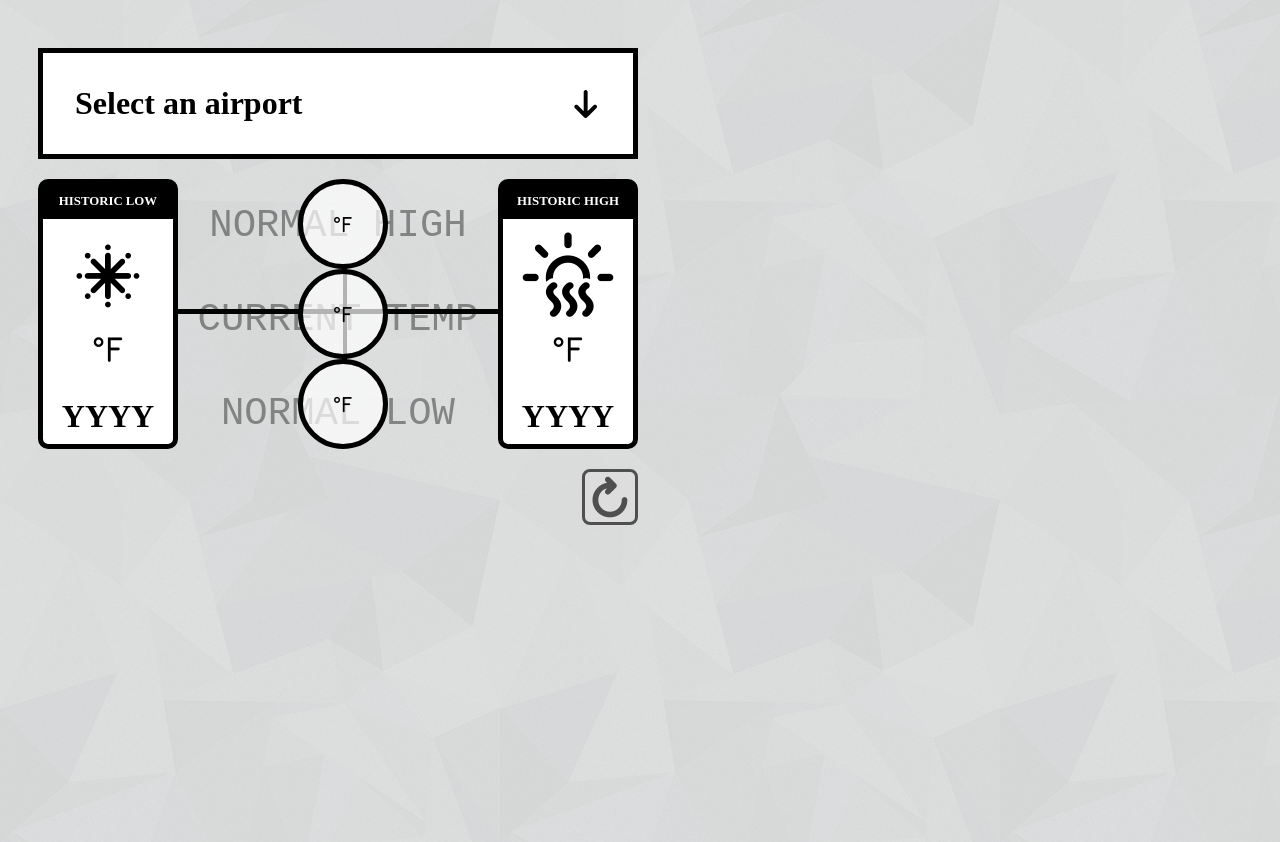
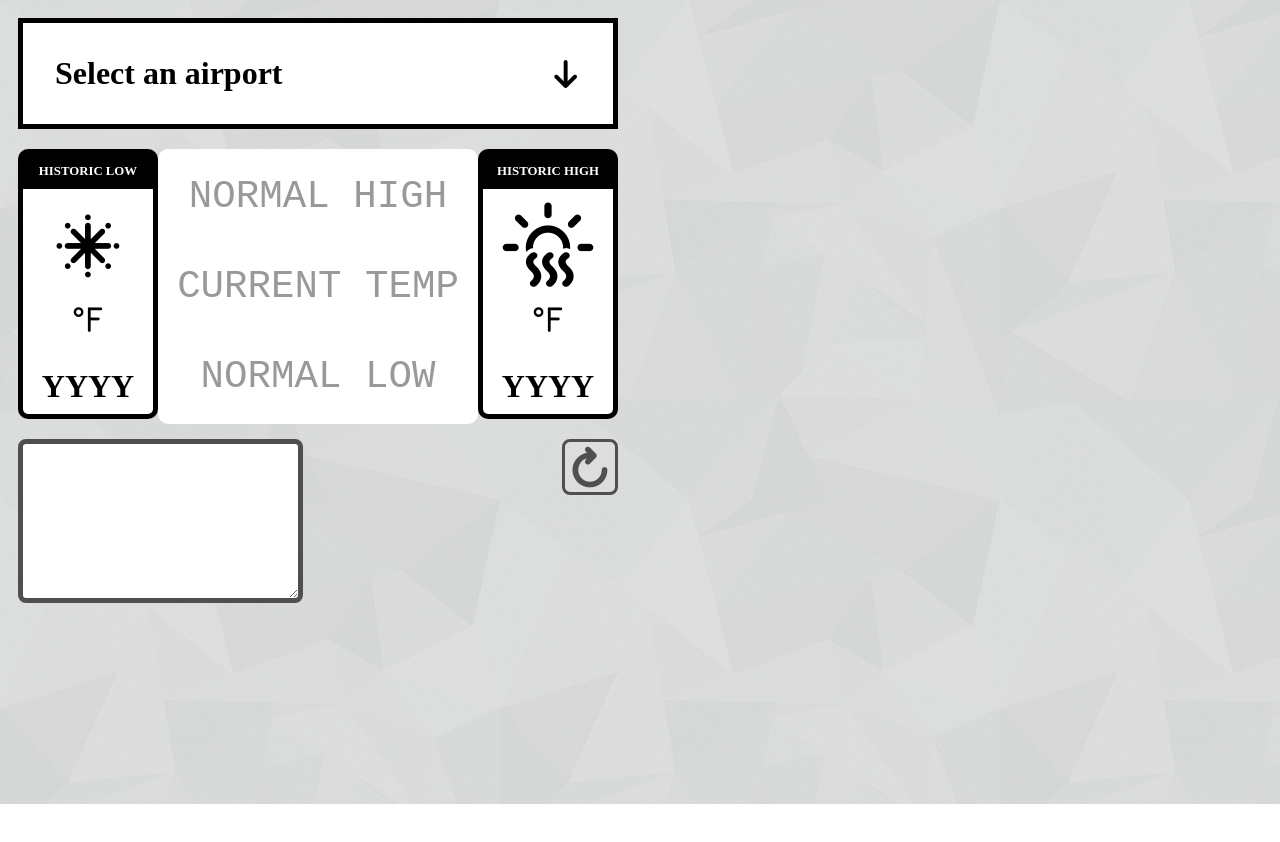
Before and after one commit to jesse-copeland/hilo, a website: page public/index.html in a window 1280 px wide. After the commit the page ends 804 px from the top, so only its background shows below. Drawn offline with Linux system fonts and the light colour scheme.

Commit message:
app ready to present

```diff
--- a/public/index.html
+++ b/public/index.html
@@ -12,17 +12,13 @@
     <section class="city-select">
       <select class="cs-select cs-skin-border">
         <option value="" disabled selected>Select an airport</option>
-        <option value="HNL">HNL</option>
-        <option value="NRT">NRT</option>
+        <option value="OSL">OSL</option>
+        <option value="UIO">UIO</option>
         <option value="LIM">LIM</option>
-        <option value="SFO">SFO</option>
-        <option value="SMF">SMF</option>
         <option value="JFK">JFK</option>
+        <option value="YPPH">PER</option>
         <option value="MCI">MCI</option>
-        <option value="DEN">DEN</option>
-        <option value="LAX">LAX</option>
         <option value="ANC">ANC</option>
-        <option value="HOU">HOU</option>
         <option value="BGR">BGR</option>
         <option value="SEA">SEA</option>
       </select>
@@ -39,9 +35,9 @@
       <div class="thermometer-components clearfix">
         <div class="thermometer-wrapper">
           <div class="thermometer-scale">
-            <div class="marker-label">Normal High</div>
-            <div class="marker-label">Current Temp</div>
-            <div class="marker-label">Normal Low</div>
+            <div class="marker-label marker-label-top">Normal High</div>
+            <div class="marker-label marker-label-middle">Current Temp</div>
+            <div class="marker-label marker-label-bottom">Normal Low</div>
             <div class="ther-marker top-marker">
               <div class="temp-label normal-high-temp"><span class="temp-val"></span><i class="wi wi-fahrenheit"></i></div>
             </div>
@@ -61,7 +57,7 @@
         </div>
       </div>
       <div class="bottom-row">
-        <textarea name="show-data-contents" id="show-data-contents" cols="31" rows="9"></textarea>
+        <textarea name="show-data-contents" id="show-data-contents" cols="32" rows="10"></textarea>
         <div class="reset"><i class="wi wi-refresh"></i></div>
       </div>
     </section>
--- a/public/js/app.js
+++ b/public/js/app.js
@@ -71,6 +71,8 @@ function initialize ($element) {
   var markerHighPosEl = $('.ther-marker.top-marker');
   var markerCurrentPosEl = $('.ther-marker.center-marker');
   var markerLowPosEl = $('.ther-marker.bottom-marker');
+  var markerLabel = $('.marker-label');
+
 
   $('.cs-selected').removeClass();
   $('.cs-placeholder').text('Select an airport');
@@ -84,11 +86,12 @@ function initialize ($element) {
   lowTempRecordEl.text('');
   lowTempYearEl.text('YYYY');
   showData.text('');
-  showData.slideUp();
+  // showData.slideUp();
 
   markerHighPosEl.css('left', 120);
   markerCurrentPosEl.css('left', 120);
   markerLowPosEl.css('left', 120);
+  markerLabel.css({"background": "rgba(255,255,255,1)", "z-index": "1"});
   cityEl.slideUp();
 
 
@@ -125,14 +128,16 @@ function render ($element) {
   lowTempRecordEl.text(lowTempRecordData);
   lowTempYearEl.text(lowTempYearData);
   showData.text("$('.thermometer').data('weatherData')\n" + dataToString($element.data('weatherData')));
-  showData.slideDown();
+  // showData.slideDown();
 
   var scaleArray = [lowTempRecordData, highTempRecordData, 230];
 
+  var markerLabel = $('.marker-label');
   var markerHighPosEl = $('.ther-marker.top-marker');
   var markerCurrentPosEl = $('.ther-marker.center-marker');
   var markerLowPosEl = $('.ther-marker.bottom-marker');
 
+  markerLabel.css({"background": "rgba(255,255,255,0)", "z-index": "0"});
   markerHighPosEl.css('left', calcScalePos(highTempNormalData, scaleArray));
   markerCurrentPosEl.css('left', calcScalePos(currentTempData, scaleArray));
   markerLowPosEl.css('left', calcScalePos(lowTempNormalData, scaleArray));
@@ -159,7 +164,7 @@ function dataToString (dataObj) {
 $(function () {
   var thermElement = $('.thermometer');
   thermElement.find('h1.city').hide();
-  thermElement.find('#show-data-contents').hide();
+  // thermElement.find('#show-data-contents').hide();
   var location = new Location();
   var citySelects = $('.city-select .cs-options');
   var resetButton = $('.reset');
--- a/sass/styles.scss
+++ b/sass/styles.scss
@@ -195,7 +195,7 @@ html {
 
 .container {
   width: 600px;
-  padding: 40px 30px 0;
+  padding: 10px 10px 0;
 }
 
 .current {
@@ -203,13 +203,6 @@ html {
   height: 200px;
   border: 5px solid #000;
   text-align: center;
-}
-
-.temp {
-
-  // &:after {
-  //   content: "°<span>F</span>";
-  // }
 }
 
 .thermometer {
@@ -278,7 +271,6 @@ html {
     font-size: 80px;
     margin: auto;
     text-align: center;
-    // padding-top: 20px;
 
     &.wi {
       line-height: initial;
@@ -298,12 +290,35 @@ html {
       display: inline-block;
 
       .marker-label {
+        position: absolute;
+        width: 320px;
         text-align: center;
         padding: 25px 0;
-        font-size: 3em;
+        font-size: 3.01em;
         color: rgba(0,0,0,.4);
         text-transform: uppercase;
         font-family: monospace;
+        z-index: 1;
+        background: rgba(255,255,255,1);
+
+        -webkit-transition: background 0.5s, z-index 0.5s;
+                transition: background 0.5s, z-index 0.5s;
+
+        &.marker-label-top {
+          top: 0;
+          border-top-left-radius: 10px;
+          border-top-right-radius: 10px;
+
+        }
+        &.marker-label-middle {
+          top: 90px;
+        }
+        &.marker-label-bottom {
+          top: 180px;
+          border-bottom-left-radius: 10px;
+          border-bottom-right-radius: 10px;
+        }
+
       }
 
       .ther-marker {
@@ -314,11 +329,11 @@ html {
         border: 5px solid #000;
         border-radius: 99999px;
         text-align: center;
-        background: rgba(255,255,255,.7);
+        background: rgba(255,255,255,1);
 
         .temp-label {
-          font-size: 2em;
-          padding-top: 25px;
+          font-size: 1.9em;
+          padding-top: 23px;
 
           .deg {
             font-size: 0.8em;
```
Also changed, not shown: public/css/styles.css, 1 other file.
